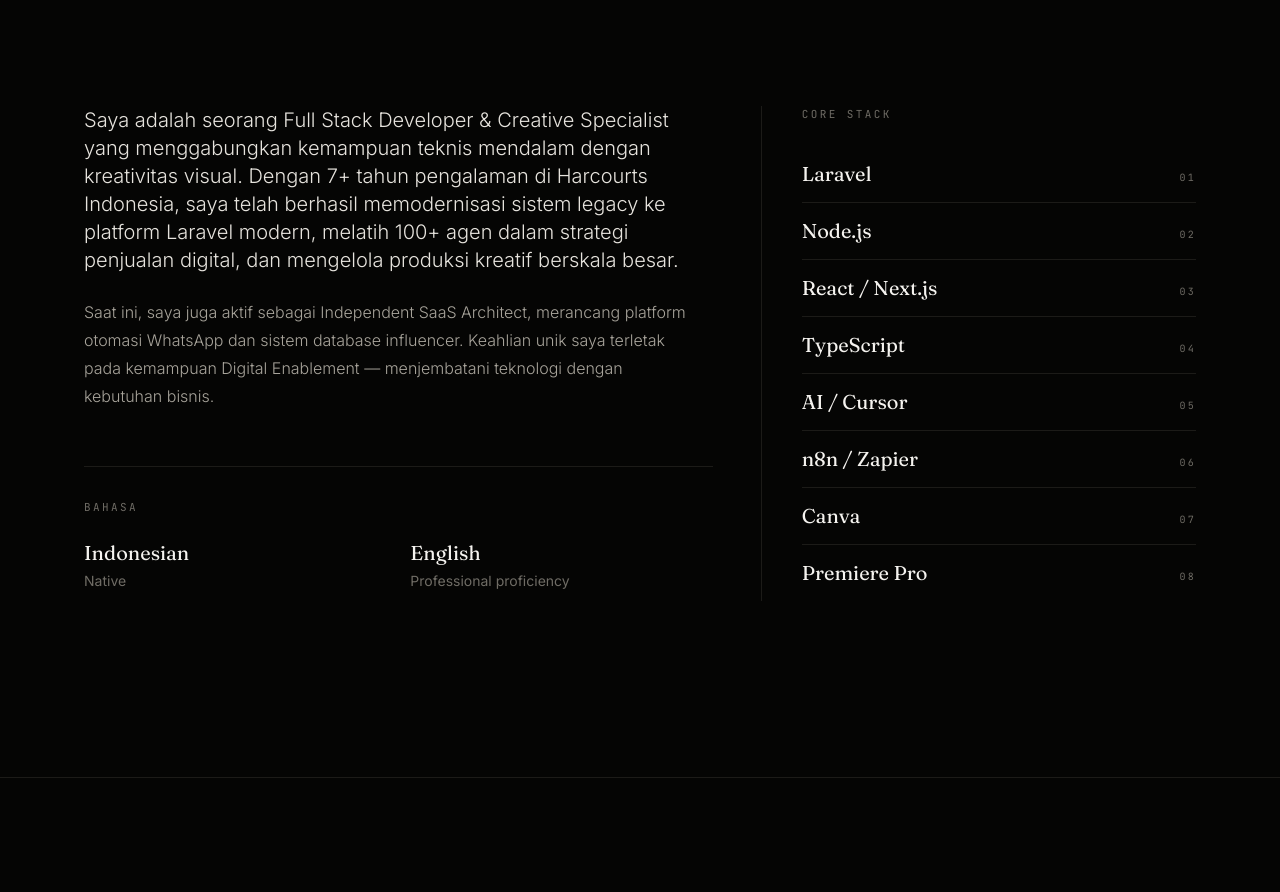
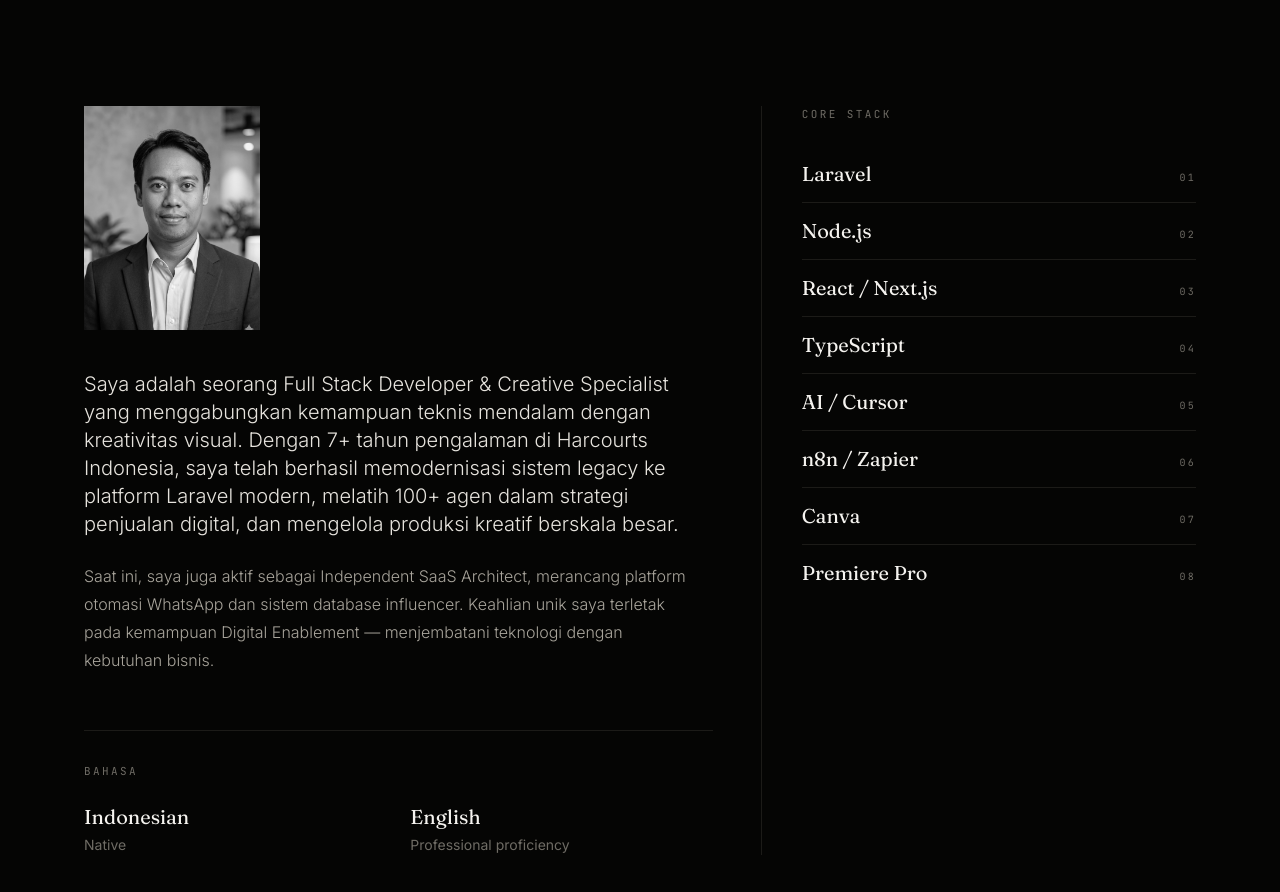
Before and after one commit to Moc1703/chrisportonew, a Next.js app: page / in a window 1280 px wide. Shown: the part 1537-2429 px from the top of the page. Built offline with nearby package versions, Linux system fonts and the light colour scheme.

Commit message:
add profile photo to about section

```diff
--- a/components/sections/About.tsx
+++ b/components/sections/About.tsx
@@ -1,6 +1,7 @@
 'use client'
 
 import { useTranslation } from '@/lib/i18n'
+import Image from 'next/image'
 import ScrollReveal from '../ScrollReveal'
 
 const techStack = [
@@ -36,8 +37,22 @@ export default function About() {
 
         {/* Body */}
         <div className="grid grid-cols-12 gap-6 md:gap-12">
-          {/* Bio */}
+          {/* Bio + Photo */}
           <ScrollReveal className="col-span-12 lg:col-span-7">
+            {/* Portrait */}
+            <div className="mb-10">
+              <div className="relative w-36 h-44 sm:w-44 sm:h-56 overflow-hidden">
+                <Image
+                  src="/Profile.jpg"
+                  alt="Christian Immanuel"
+                  fill
+                  className="object-cover object-top grayscale hover:grayscale-0 transition-all duration-700"
+                  sizes="(max-width: 640px) 144px, 176px"
+                  priority
+                />
+              </div>
+            </div>
+
             <div className="space-y-6">
               <p className="lead text-pretty">{t('about.description')}</p>
               <p className="text-base text-ink-200 leading-[1.75] font-light text-pretty">
```
Also changed, not shown: public/Profile.jpg (added).
